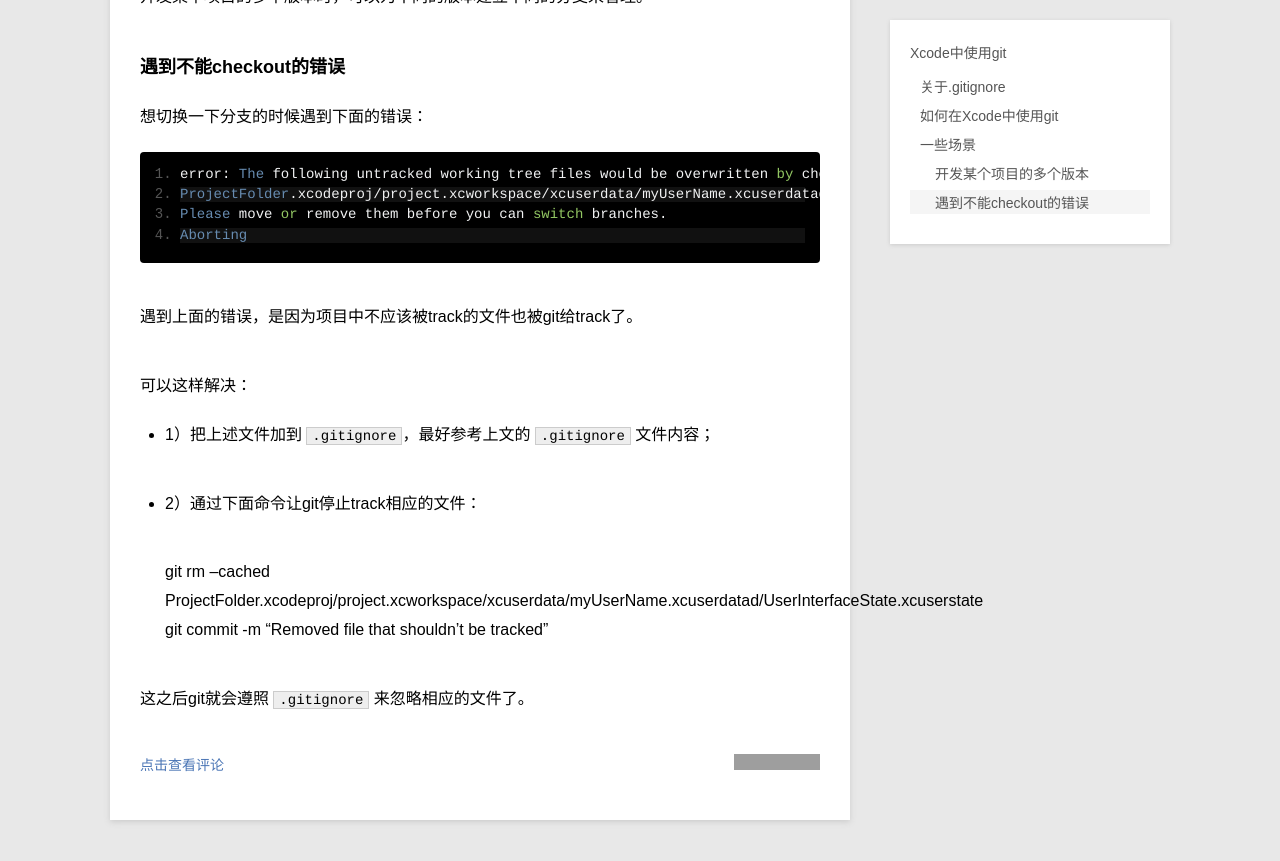
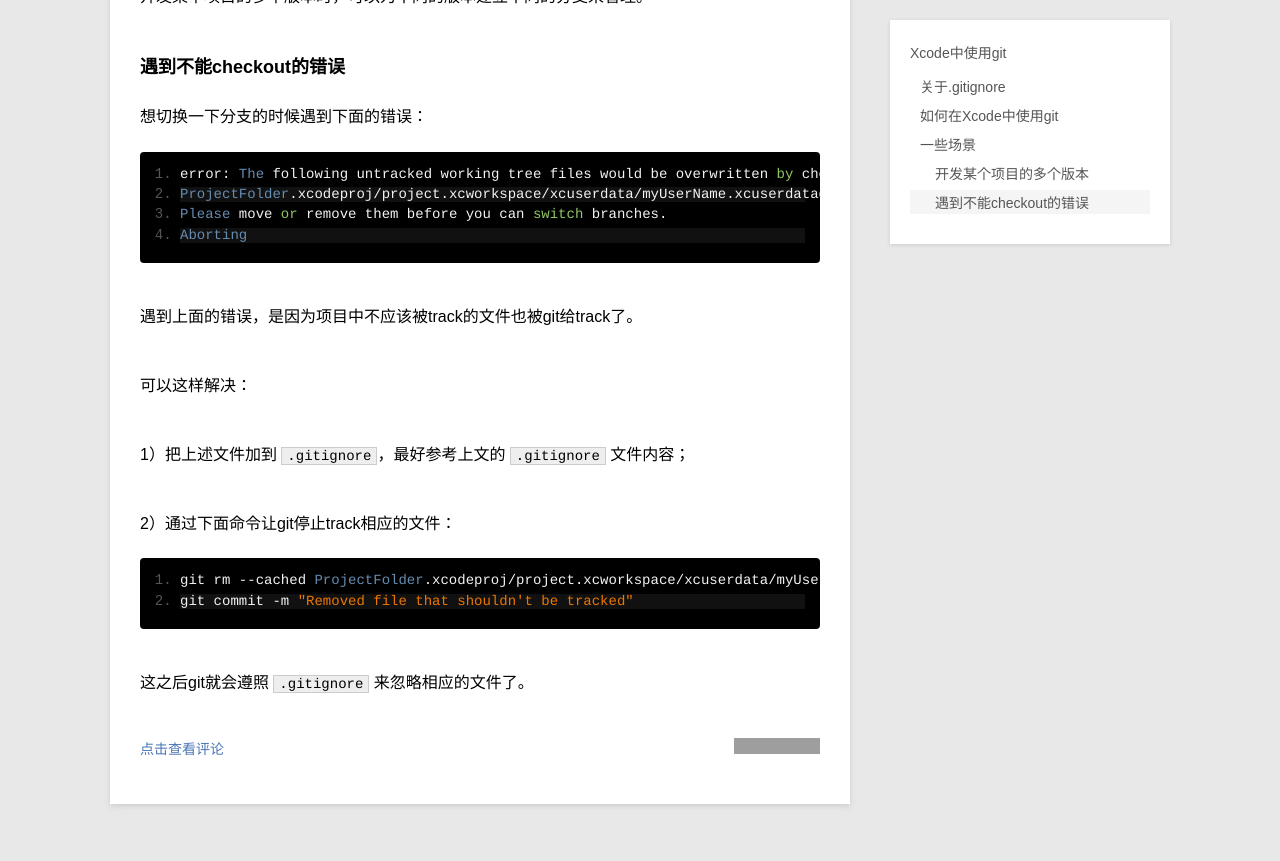
Before and after one commit to samirchen/samirchen.github.io, a Jekyll site: the page built from _posts/blog/2013-11-01-git-in-xcode.md, in a window 1280 px wide and 900 px high, scrolled down 4366 px. Shown: the top 861 px of the window. Built offline with Jekyll 4.4.1, drawn with Linux system fonts in a browser that asks for light colours; Markdown is read by kramdown in place of the engine named in the settings; grey boxes are pictures that could not be loaded.

```diff
--- a/_posts/blog/2013-11-01-git-in-xcode.md
+++ b/_posts/blog/2013-11-01-git-in-xcode.md
@@ -208,9 +208,9 @@ category: blog
 
 可以这样解决：
 
-- 1）把上述文件加到 `.gitignore`，最好参考上文的 `.gitignore` 文件内容；
+1）把上述文件加到 `.gitignore`，最好参考上文的 `.gitignore` 文件内容；
 
-- 2）通过下面命令让git停止track相应的文件：
+2）通过下面命令让git停止track相应的文件：
 
 	git rm --cached ProjectFolder.xcodeproj/project.xcworkspace/xcuserdata/myUserName.xcuserdatad/UserInterfaceState.xcuserstate
 	git commit -m "Removed file that shouldn't be tracked"
```
